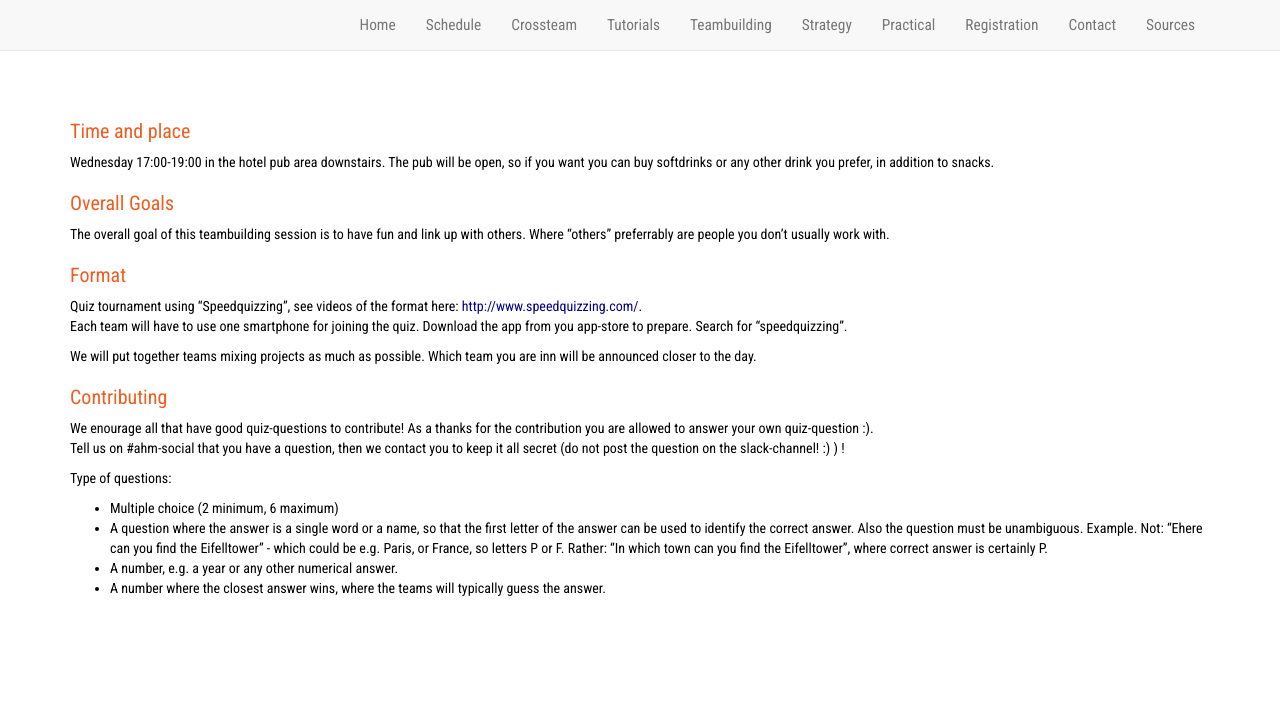
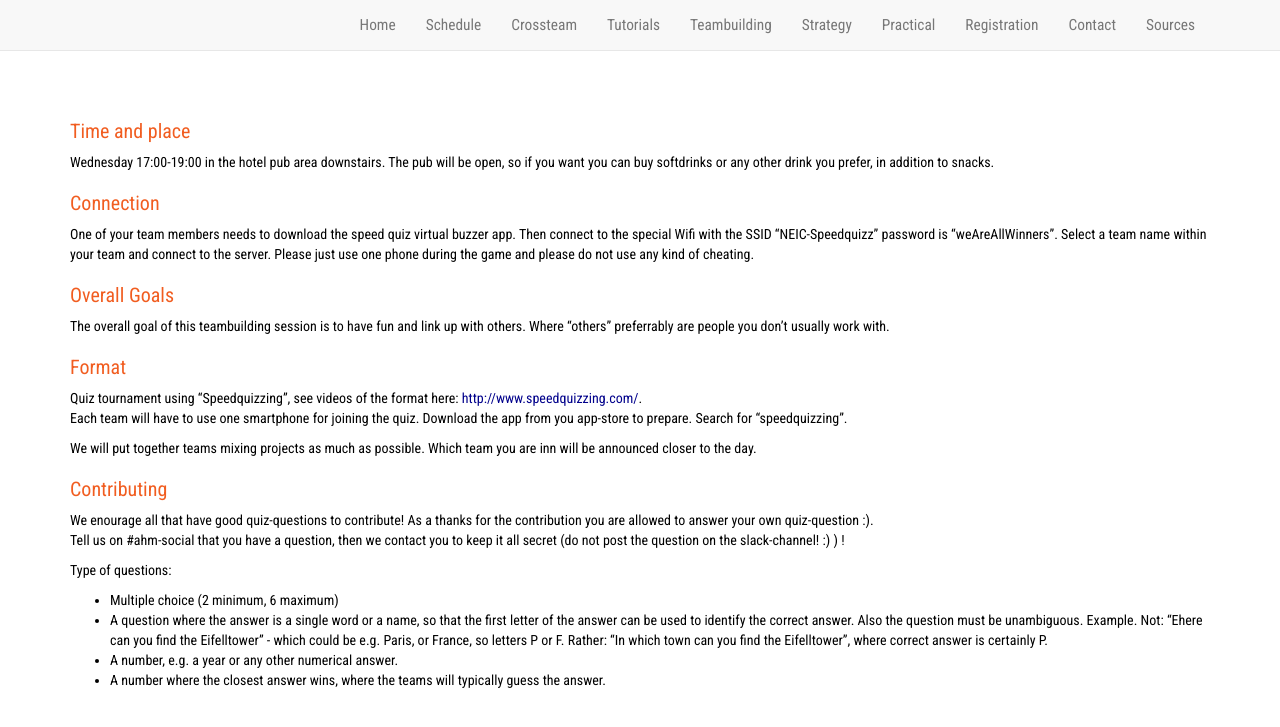
Before and after one commit to neicnordic/ahm18.neic.nordforsk.org, a Jekyll site: the page built from teambuilding.md, in a window 1280 px wide. Shown: the top 727 px of the page. Built offline with Jekyll 4.4.1, drawn with Linux system fonts in a browser that asks for light colours; nearby versions of some CDN libraries; our own code applies the rules of GitHub Pages for plain Markdown files.

Commit message:
Update teambuilding.md

```diff
--- a/teambuilding.md
+++ b/teambuilding.md
@@ -5,6 +5,9 @@ include: default
 
 ### Time and place
 Wednesday 17:00-19:00 in the hotel pub area downstairs. The pub will be open, so if you want you can buy softdrinks or any other drink you prefer, in addition to snacks.
+
+### Connection
+One of your team members needs to download the speed quiz virtual buzzer app. Then connect to the special Wifi with the SSID "NEIC-Speedquizz" password is "weAreAllWinners". Select a team name within your team and connect to the server. Please just use one phone during the game and please do not use any kind of cheating.
 
 ### Overall Goals
 The overall goal of this teambuilding session is to have fun and link up with others. Where "others" preferrably are people you don't usually work with.
```
